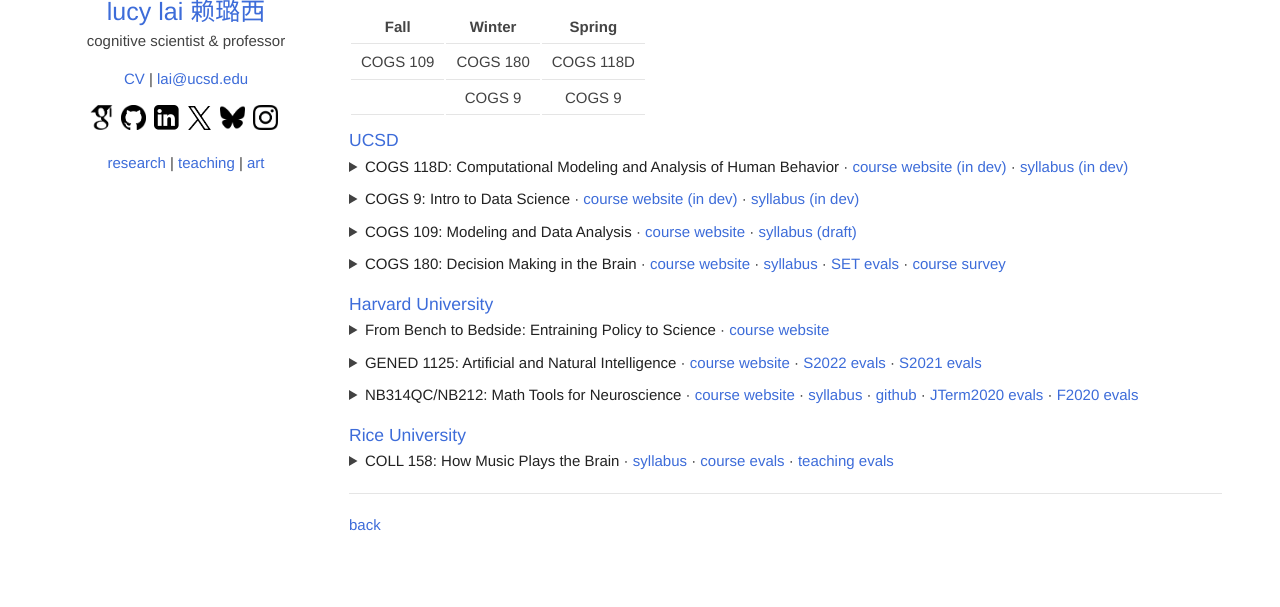
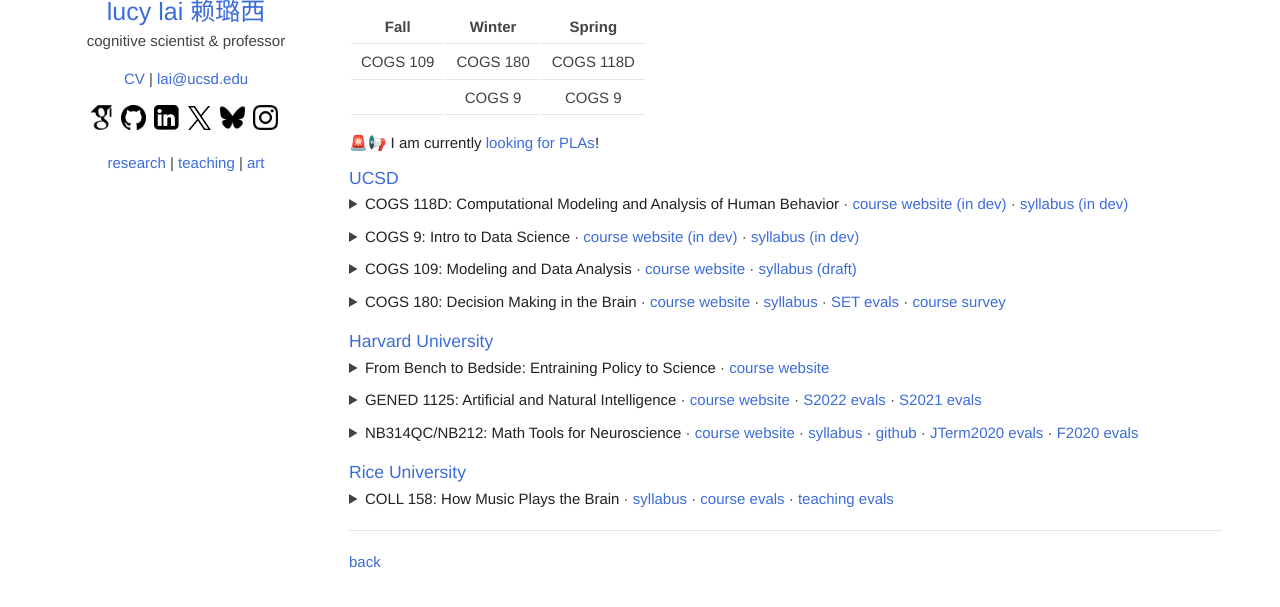
Before and after one commit to lucylai96/lucylai96.github.io, a Jekyll site: the page built from teaching.md, in a window 1280 px wide, cut to the strip 255-862 px from the top of the page. Built offline with Jekyll 4.4.1, drawn with Linux system fonts in a browser that asks for light colours; our own code applies the rules of GitHub Pages for plain Markdown files.

Commit message:
Update teaching.md

```diff
--- a/teaching.md
+++ b/teaching.md
@@ -14,6 +14,8 @@ Teaching is one of my greatest joys :-) Below are courses that I've developed an
 | :-------: | :--------: | :--------: |
 | COGS 109 |  COGS 180  |  COGS 118D |
 |          |   COGS 9   |   COGS 9   |
+
+🚨📢 **I am currently [looking for PLAs](https://lucylai.com/opps)!**
 
 ### UCSD
 <details style="margin-bottom: 10px;">
```
